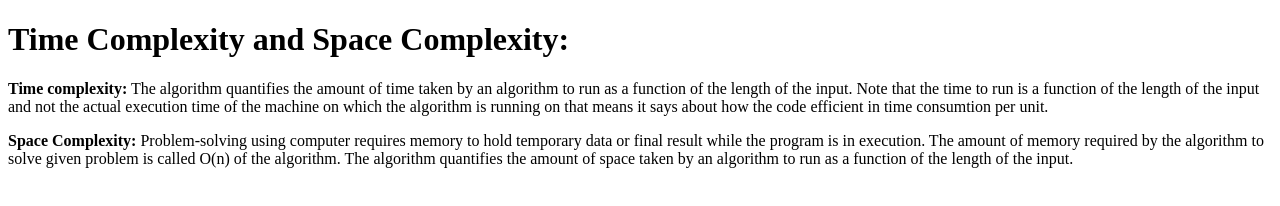
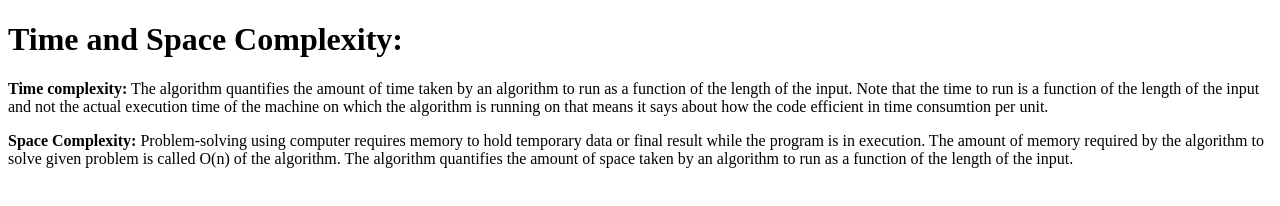
Before and after one commit to acciojob/time-and-space-complexity-Shivaksk119, a website: page main.html in a window 1280 px wide. Drawn offline with Linux system fonts and the light colour scheme.

Commit message:
created a submission

```diff
--- a/main.html
+++ b/main.html
@@ -9,7 +9,7 @@
 <body>
 	<!-- the entire body must be written by student -->
     <script type="text/javascript" src="./script.js"></script>
-	<h1>Time Complexity and Space Complexity: </h1>
+	<h1>Time and Space Complexity: </h1>
 
 	<p>
 		<b>Time complexity:</b> The algorithm quantifies the amount of time taken by an algorithm to run as a function of the length of the input. Note that the time to run is a function of the length of the input and not the actual execution time of the machine on which the algorithm is running on that means it says about how the code efficient in time consumtion per unit.
```
